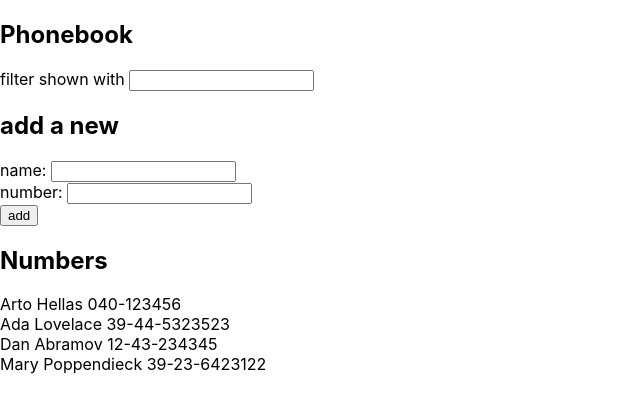
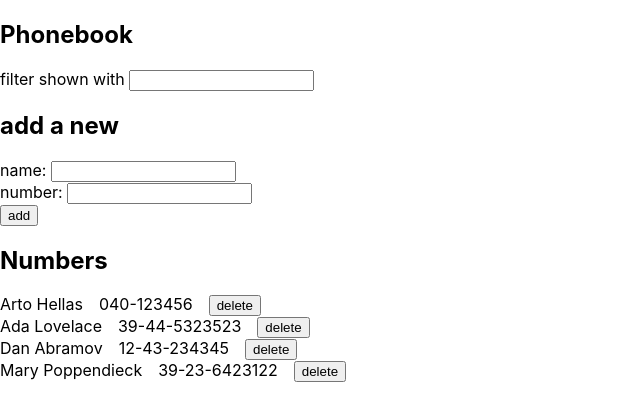
Before and after one commit to LtCoinCidenCe/FullStackReact, a React (Create React App) app in the folder Part2/exercises/phonebook/: page / in a window 1280 px wide. Shown: the top 420 px of the page, without its empty margins (0-640 px from the left). Built offline with nearby package versions, Linux system fonts and the light colour scheme; data requests are answered from the project's data file.

Commit message:
exercise 2.17

```diff
--- a/Part2/exercises/phonebook/src/App.js
+++ b/Part2/exercises/phonebook/src/App.js
@@ -50,6 +50,23 @@ const App = () =>
     }
   }
 
+  /** id is the id in the database, not index in persons array */
+  const removePerson = (id) =>
+  {
+    const targetPerson = persons.find(psn => psn.id === id);
+    const idx = persons.indexOf(targetPerson); // it is not guaranteed that the index of target in array is the same as id in the object
+    if (window.confirm(`Delete ${targetPerson.name}`))
+    {
+      personService.remove(id).then(info =>
+      {
+        console.log(info);
+        const newList = persons.slice(0, idx).concat(persons.slice(idx + 1));
+        setPersons(newList);
+      })
+        .catch(error => { alert(error) }); // try not to reach this line;
+    }
+  }
+
   return (
     <div>
       <h2>Phonebook</h2>
@@ -57,7 +74,7 @@ const App = () =>
       <h2>add a new</h2>
       <InputForm formSubmit={formSubmit} newName={newName} nameChange={nameChange} newNumber={newNumber} numberChange={numberChange} />
       <h2>Numbers</h2>
-      <Display peopleList={filtered} />
+      <Display peopleList={filtered} removePerson={removePerson} />
     </div>
   )
 }
--- a/Part2/exercises/phonebook/src/components/display.js
+++ b/Part2/exercises/phonebook/src/components/display.js
@@ -1,7 +1,11 @@
-const Display = ({peopleList}) =>
+const Display = (props) =>
 {
+  const { peopleList, removePerson } = props;
   return <div>{peopleList.map(
-    psn => <div key={psn.name}>{psn.name} {psn.number}</div>)}
+    psn => <div key={psn.name}>
+      <span style={{ marginRight: "1em" }}>{psn.name}</span><span style={{ marginRight: "1em" }}>{psn.number}</span>
+      <button onClick={() => { removePerson(psn.id) }}>delete</button>
+    </div>)}
   </div>
 };
 
--- a/Part2/exercises/phonebook/src/service/persons.js
+++ b/Part2/exercises/phonebook/src/service/persons.js
@@ -19,6 +19,12 @@ const update = (id, newObject) =>
   return request.then(response => response.data)
 }
 
-const personService = { getAll, create, update };
+const remove = (id) =>
+{
+  const request = axios.delete(`${baseUrl}/${id}`)
+  return request.then(response => response.data)
+}
+
+const personService = { getAll, create, update, remove };
 
 export default personService;
```
